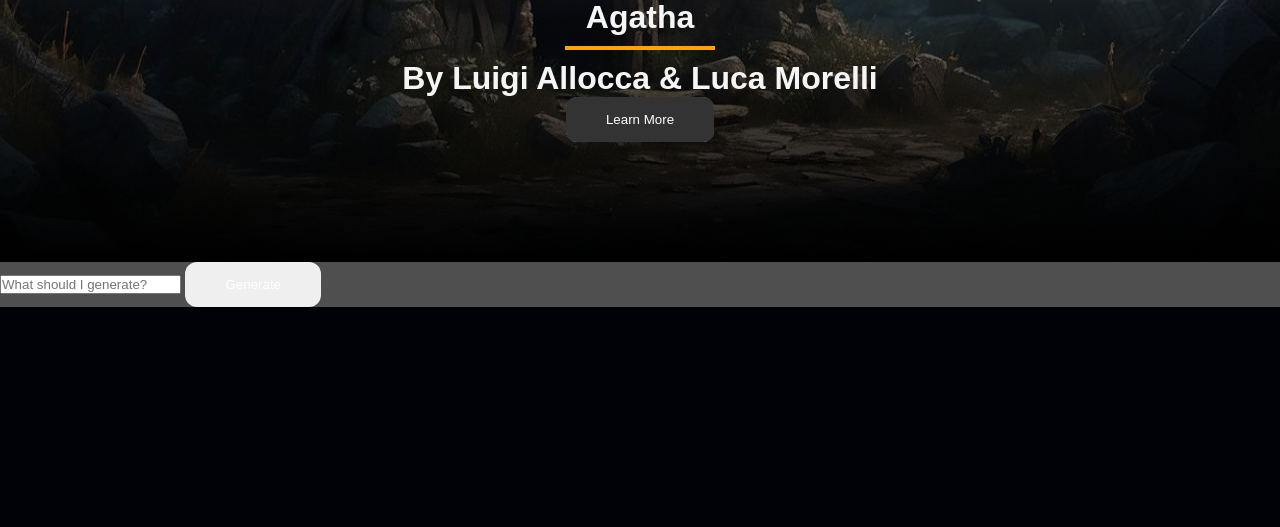
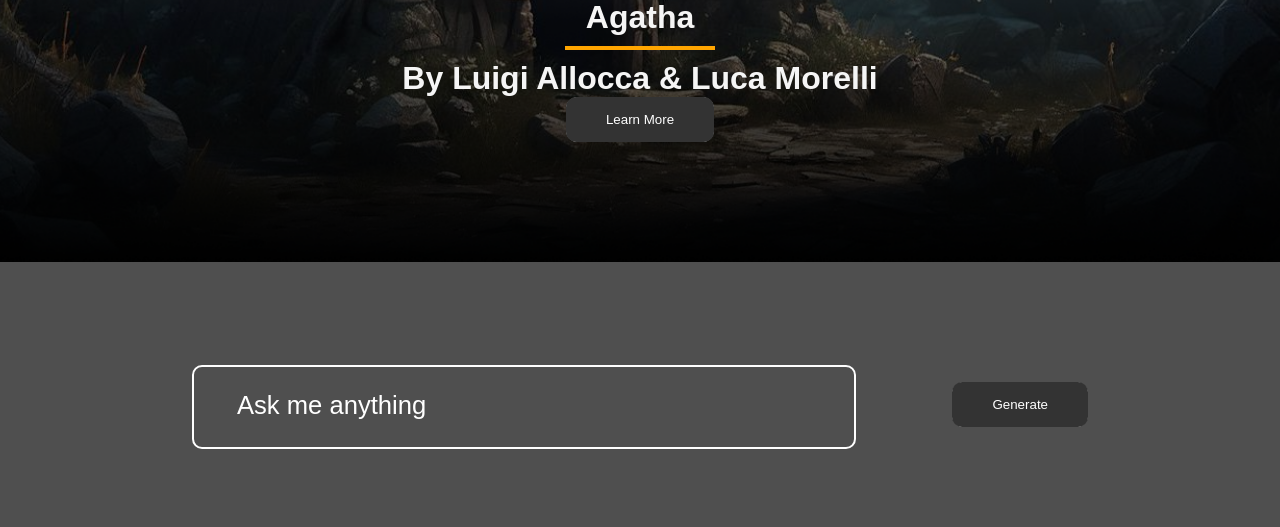
Before and after one commit to GGFlutterdev/mordorIA, a Flask app: page / in a window 1280 px wide. Shown: the part 538-1065 px from the top of the page. Before the commit the page ends 845 px from the top, so only its background shows below. Run offline with Flask 3, Linux system fonts and the light colour scheme; parts of the project's set-up code (start-up, migrations or seed data) failed here and were passed over; some libraries are stand-ins or nearby versions.

Commit message:
Improve UI for search field
Co-authored-by: GGFlutterdev <luigi.allocca12345@live.it>

```diff
--- a/static/css/style.css
+++ b/static/css/style.css
@@ -6,6 +6,7 @@
 
 body {
   background-color: #4f4f4f;
+  min-height: 100vh;
 }
 
 a {
@@ -112,3 +113,72 @@ header {
   color: #000;
   font-weight: bold;
 }
+
+.formContainer {
+  margin-top: 100px;
+  display: flex;
+  justify-content: center;
+  margin-bottom: 100px;
+}
+
+.formInnerContainer {
+  width: 70%;
+  display: flex;
+  align-items: center;
+  justify-content: space-between;
+}
+
+.entryarea {
+  position: relative;
+  height: 60px;
+  line-height: 80px;
+  flex: 0.5;
+}
+
+.btnContainer {
+  height: auto;
+  margin-top: 20px;
+  margin-left: 20px;
+  align-items: center;
+}
+
+.entryarea input {
+  position: absolute;
+  width: 600px;
+  outline: none;
+  /*font-size: 1.2em;*/
+  font-size: 1em;
+  padding: 0 30px;
+  line-height: 80px;
+  border-radius: 10px;
+  border: 2px solid white;
+  background: transparent;
+  transform: 0.1s ease;
+  z-index: 1111;
+}
+
+.labelline {
+  position: absolute;
+  font-size: 1.6em;
+  color: white;
+  padding: 0 25px;
+  margin: 0 20px;
+  background-color: #4f4f4f;
+  transition: 0.2 ease;
+}
+
+.entryarea input:focus,
+.entryarea input:valid {
+  color: orange;
+  border: 4px solid orange;
+}
+
+.entryarea input:focus + .labelline,
+.entryarea input:valid + .labelline {
+  color: orange;
+  height: 30px;
+  line-height: 30px;
+  padding: 0 12px;
+  transform: translate(-12px, -12px) scale(0.88);
+  z-index: 1111;
+}
--- a/templates/index.html
+++ b/templates/index.html
@@ -1,14 +1,16 @@
 {% extends 'base.html' %} {% block title %} mordorIA {% endblock %} {% block
 content %}
 
-<form id="myForm" action="/submit" method="post">
-  <input
-    type="text"
-    id="user_input"
-    name="user_input"
-    placeholder="What should I generate?"
-  />
-  <input type="submit" id="submitBtn" class="btn" value="Generate" />
+<form id="myForm" action="/submit" method="post" class="formContainer">
+  <div class="formInnerContainer">
+    <div class="entryarea">
+      <input type="text" id="user_input" name="user_input" required />
+      <div class="labelline">Ask me anything</div>
+    </div>
+    <div class="btnContainer">
+      <button id="submitBtn" class="btn">Generate</button>
+    </div>
+  </div>
 </form>
 
 {% if sentence_results %}
```
